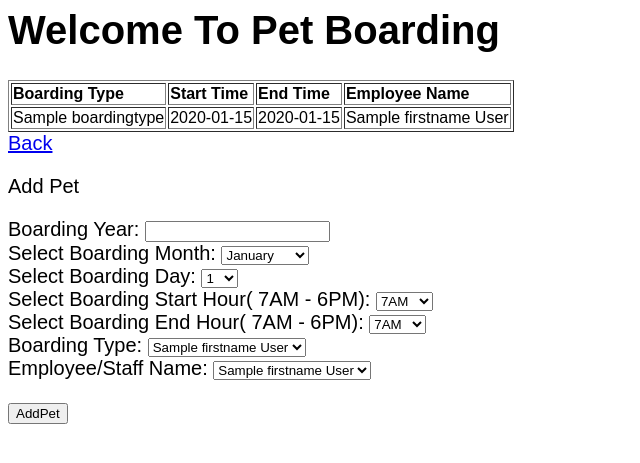
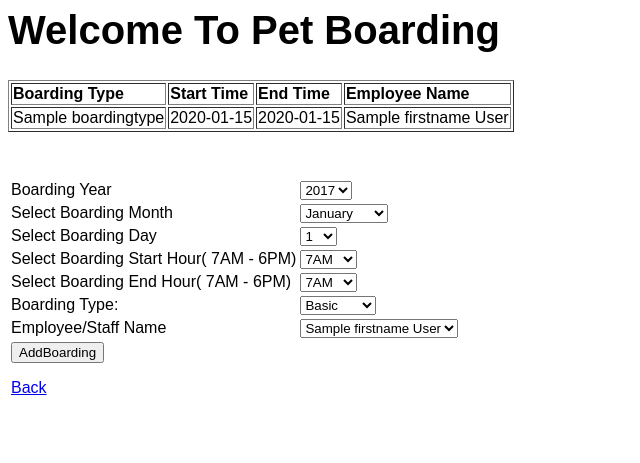
Before and after one commit to ahde/AnimalCareCenter, a Flask app: template templates/boarding.html in a window 1280 px wide. Shown: the top 463 px of the page, without its empty margins (0-640 px from the left). Run offline with Flask 2, Linux system fonts and the light colour scheme; the template is opened without the code that fills it: most values are stand-ins (such as "Sample title", 1, 10 or a date in 2020); parts of the project's set-up code (start-up, migrations or seed data) failed here and were passed over.

Commit message:
Added Boarding

```diff
--- a/server.py
+++ b/server.py
@@ -267,23 +267,23 @@ def appointments():
 
   return render_template("appt.html", **context)
 
-  @app.route('/boarding', methods=['GET', 'POST'])
-  def boarding():
+@app.route('/boarding', methods=['GET', 'POST'])
+def boarding():
    if request.method == 'GET':
      staff = []
-     cursor = g.conn.execute('select employeeid, firstname, lastname from employee where employeetype= boardingstaff')
+     cursor = g.conn.execute('select employeeid, firstname, lastname from employee where employeetype=%s', 'boardingstaff')
      for result in cursor:
         staff.append(result)  # can also be accessed using result[0]
      cursor.close()
      boardingtype = []
-     cursor = g.conn.execute('select employeeid, firstname, lastname from employee where employeetype= boardingstaff')
+     cursor = g.conn.execute('SELECT e.enumlabel as boardingType FROM pg_enum e JOIN pg_type t ON e.enumtypid = t.oid WHERE t.typname =%s', 'boardingtype')
      for result in cursor:
-        boardingtype.append(result)  # can also be accessed using result[0]
+       boardingtype.append(result)  # can also be accessed using result[0]
      cursor.close()
      petid = request.args.get('id')
      boarding = []
      if(petid):
-      cursor = g.conn.execute('select firstname, lastname, starttime, endtime from boarding b inner join employee e on b.employeeid = e.employeeid where a.petid =%s', petid)
+      cursor = g.conn.execute('select firstname, lastname, starttime, endtime, boardingtype from petboarding b inner join employee e on b.employeeid = e.employeeid where b.petid =%s', petid)
       for result in cursor:
           boarding.append(result)
       cursor.close()
@@ -301,12 +301,14 @@ def appointments():
     startdt = datetime.datetime.combine(d, starthour)
     enddt = datetime.datetime.combine(d, endhour)
     petid = request.form['petid']
-    cursor = g.conn.execute('insert into boarding(petid, starttime, endtime, boardingtype, employeeid) values(%s, %s, %s, %s, %s)', petid, startdt, enddt, boardingtype, employeeid)
+    boarding = request.form['BoardingType']
+    #boardingtype = 'Premium'
+    cursor = g.conn.execute('insert into petboarding(petid, starttime, endtime, boardingtype, employeeid) values(%s, %s, %s, %s, %s)', petid, startdt, enddt, boardingtype, employeeid)
     r = '/boarding?id='
     r = r + petid
     return redirect(r)
 
-  return render_template("appt.html", **context)
+   return render_template("boarding.html", **context)
 
 
 
--- a/templates/boarding.html
+++ b/templates/boarding.html
@@ -30,13 +30,17 @@
    </table>
   </div>
 
-<a href="\">Back</a>
+<br/><br/>
 
-<p>Add Pet</p>
-
-<form method="POST" action="/pets">
-  Boarding Year: <input type="text" name="yoa"> </br>
-  Select Boarding Month:
+<form method="POST" action="/boarding">
+  <table>
+     <tr>
+  <td>Boarding Year</td><td>  <select name="yoa">
+    <option value="2017" name="yoa">2017</option>
+    <option value="2018" name="yoa">2018</option>
+    </select></td></tr>
+  <tr><td>
+  Select Boarding Month</td><td>
   <select name="moa">
     <option value="1" name="moa">January</option>
     <option value="2" name="moa">February</option>
@@ -50,9 +54,9 @@
     <option value="10" name="moa">October</option>
     <option value="11" name="moa">November</option>
     <option value="12" name="moa">December</option>
-    </select>
-    <br>
-  Select Boarding Day:
+    </select></td></tr>
+    <tr><td>
+  Select Boarding Day</td><td>
 <select name="doa">
 <option value="1" name="doa">1</option>
 <option value="2" name="doa">2</option>
@@ -86,9 +90,11 @@
 <option value="30" name="doa">30</option>
 <option value="31" name="doa">31</option>
 </select>
-</br>
+</td></tr>
+<tr>
 
-Select Boarding Start Hour( 7AM - 6PM):
+<td>Select Boarding Start Hour( 7AM - 6PM)</td>
+<td>
 <select name="hoas">
 <option value="7" name="hoas">7AM</option>
 <option value="8" name="hoas">8AM</option>
@@ -103,9 +109,14 @@ Select Boarding Start Hour( 7AM - 6PM):
 <option value="17" name="hoas">17PM</option>
 <option value="18" name="hoas">18PM</option>
 </select>
-</br>
+</td>
+</tr>
 
-Select Boarding End Hour( 7AM - 6PM):
+<tr>
+  <td>
+Select Boarding End Hour( 7AM - 6PM)
+ </td>
+ <td>
 <select name="hoae">
 <option value="7" name="hoae">7AM</option>
 <option value="8" name="hoae">8AM</option>
@@ -120,30 +131,45 @@ Select Boarding End Hour( 7AM - 6PM):
 <option value="17" name="hoae">17PM</option>
 <option value="18" name="hoae">18PM</option>
 </select>
-</br>
+</td>
+</tr>
 
-Boarding Type:
-  <select name="BoardingType">
+<tr>
+  <td>
+Boarding Type:</td>
+<!--  <select name="BoardingType">
     {% for item in boardingType %}
-      <option  value="{{ item.employeeid }}">{{ item.firstname }} {{item.lastname}}</option>
+      <option  value="{{ item.boardingType }}">{{ item.boardingType }}</option>
    {% endfor %}
-   </select>
-</br>
+   </select> --><td>
+   <select name="BoardingType">
+      <option  value="Basic" name="BoardingType">Basic</option>
+      <option  value="Premium" name="BoardingType">Premium</option>
+      <option  value="Deluxe" name="BoardingType">Deluxe</option>
+    </select>
+  </td>
 
-Employee/Staff Name:
+<tr><td>
+
+Employee/Staff Name</td>
+<td>
   <select name="Staff">
     {% for item in staff %}
       <option  value="{{ item.employeeid }}">{{ item.firstname }} {{item.lastname}}</option>
    {% endfor %}
    </select>
-</br>
+</td>
 
-<br>
+</tr>
 
-<input type="hidden" name="customerid" value="{{request.args.get('id') }}"></input>
+<tr><td>
+<input type="hidden" name="petid" value="{{request.args.get('id') }}"></input>
 
 
- <input type="submit" value="AddPet" title="Add Boarding"></p>
+ <input type="submit" value="AddBoarding" title="Add Boarding"></p><a href="\">Back</a></td></tr>
+</tr>
+</table>
+
 </form>
  {% if error %}
          <p class="error"><strong>Error:</strong>{{error}}
--- a/templates/pets.html
+++ b/templates/pets.html
@@ -30,7 +30,7 @@
          <td>{{n.mob}}</td>
          <td>{{n.yob}}</td>
          <td><a href="{{ '/appointments?id='+n.petid|string }}">View/Add Appointment</a></td>
-         <td><a href="" >Add Boarding</a></td>
+         <td><a href="{{ '/boarding?id='+n.petid|string }}" >Add Boarding</a></td>
     </tr>
     {% endfor %}
    </table>
@@ -53,7 +53,7 @@
     DOB: <input type="text" name="dob" maxlength="2"><br>
     MOB: <input type="text" name="mob" maxlength="2"><br>
     YOB: <input type="text" name="yob" maxlength="4"><br>
-   <input type="hidden" name="customerid" value="{{request.args.get('id') }}"></input>
+   <input type="hidden" name="petid" value="{{request.args.get('id') }}"></input>
   <!--  <input type="hidden" name="customerid" value="3"></input>-->
 
  <input type="submit" value="AddPet" title="Add Pet"></p>
```
